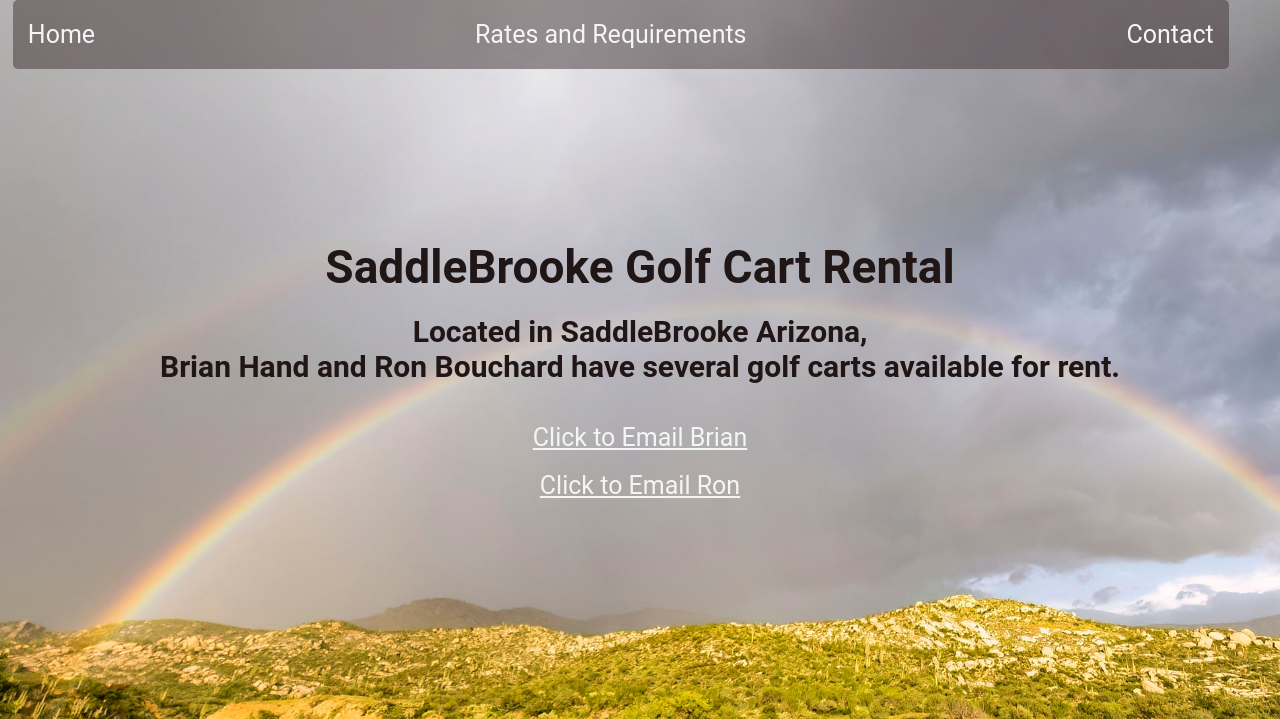
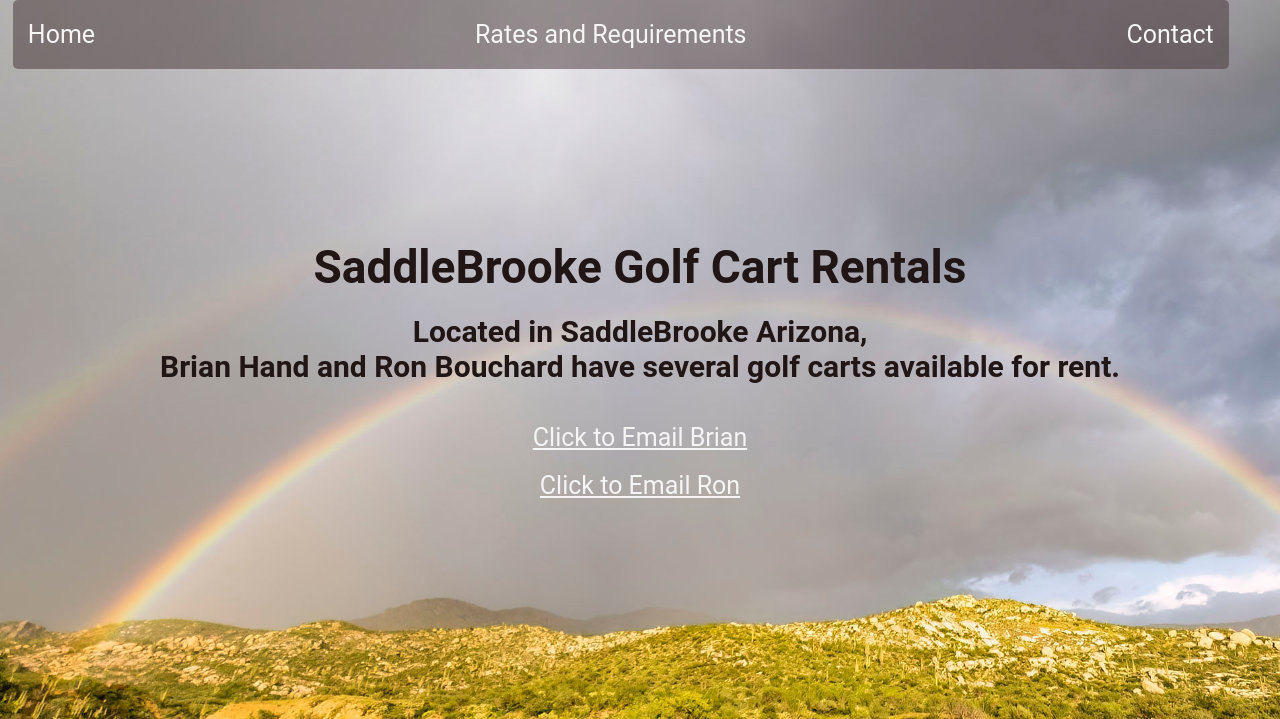
Before and after one commit to shoney1953/sbgolfcartrental, a PHP site: page / in a window 1280 px wide. Shown: the top 719 px of the page. Run offline with PHP 8.4, Linux system fonts and the light colour scheme.

Commit message:
fix rental to rentals all over

```diff
--- a/contact.php
+++ b/contact.php
@@ -10,7 +10,7 @@ session_start();
     <!-- <link rel="stylesheet" href="https://use.fontawesome.com/releases/v5.15.4/css/all.css"
         integrity="sha384-DyZ88mC6Up2uqS4h/KRgHuoeGwBcD4Ng9SiP4dIRy0EXTlnuz47vAwmeGwVChigm" crossorigin="anonymous"> -->
     <link rel="stylesheet" href="css/style.css">
-    <title>SaddleBrooke Golf Cart Rental - Contact</title>
+    <title>SaddleBrooke Golf Cart Rentals - Contact</title>
     <!-- <link rel="icon" type="image/x-icon" href="favicon.ico"> -->
 </head>
 <body>
--- a/index.php
+++ b/index.php
@@ -10,7 +10,7 @@ session_start();
     <!-- <link rel="stylesheet" href="https://use.fontawesome.com/releases/v5.15.4/css/all.css"
         integrity="sha384-DyZ88mC6Up2uqS4h/KRgHuoeGwBcD4Ng9SiP4dIRy0EXTlnuz47vAwmeGwVChigm" crossorigin="anonymous"> -->
     <link rel="stylesheet" href="css/style.css">
-    <title>SaddleBrooke Golf Cart Rental</title>
+    <title>SaddleBrooke Golf Cart Rentals</title>
     <!-- <link rel="icon" type="image/x-icon" href="favicon.ico"> -->
 </head>
 <body>
@@ -26,7 +26,7 @@ session_start();
 </nav>
         <div class="container">
 
-            <h1>SaddleBrooke Golf Cart Rental</h1>
+            <h1>SaddleBrooke Golf Cart Rentals</h1>
             <h3>Located in SaddleBrooke Arizona,<br> Brian Hand and Ron Bouchard have several golf carts available for rent.</h3><br>
 
             <a href="mailto:brianhand1@outlook.com?subject=Woodworking Information">
--- a/rates.php
+++ b/rates.php
@@ -10,7 +10,7 @@ session_start();
     <!-- <link rel="stylesheet" href="https://use.fontawesome.com/releases/v5.15.4/css/all.css"
         integrity="sha384-DyZ88mC6Up2uqS4h/KRgHuoeGwBcD4Ng9SiP4dIRy0EXTlnuz47vAwmeGwVChigm" crossorigin="anonymous"> -->
     <link rel="stylesheet" href="css/style.css">
-    <title>SaddleBrooke Golf Cart Rental - Rates</title>
+    <title>SaddleBrooke Golf Cart Rentals - Rates</title>
     <!-- <link rel="icon" type="image/x-icon" href="favicon.ico"> -->
 </head>
 <body>
```
